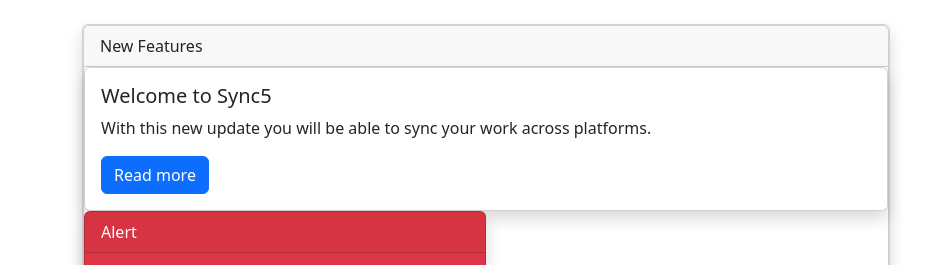
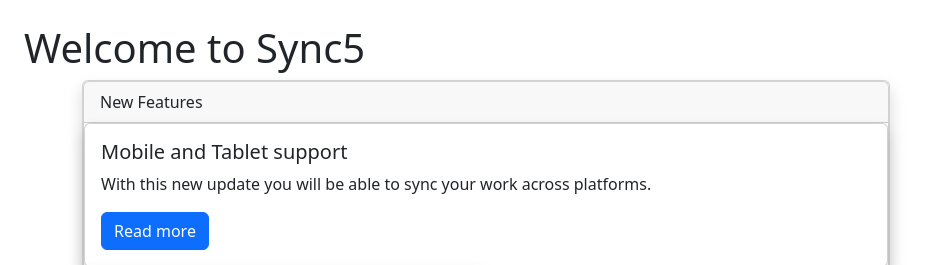
Before and after one commit to acciojob/bootstrap-card-pathma2005, a website: page main.html in a window 1280 px wide. Shown: the top 265 px of the page, without its empty margins (0-934 px from the left). Drawn offline with nearby package versions, Linux system fonts and the light colour scheme.

Commit message:
created a submission

```diff
--- a/main.html
+++ b/main.html
@@ -7,6 +7,7 @@
 	<link rel="stylesheet" href="styles.css">
 </head>
 <body class="p-4">
+	<h1>Welcome to Sync5</h1>
 	<div class="container">
 		<div class="card-deck d-flex gap-4">
 			<div class="card shadow">
@@ -16,7 +17,7 @@
   </div>
    <div class="card shadow" >
   <div class="card-body">
-    <h5 class="card-title">Welcome to Sync5</h5>
+    <h5 class="card-title">Mobile and Tablet support</h5>
     <p class="card-text">With this new update you will be able to sync your work across platforms.</p>
     <a href="#" class="btn btn-primary">Read more</a>
   </div>
```
